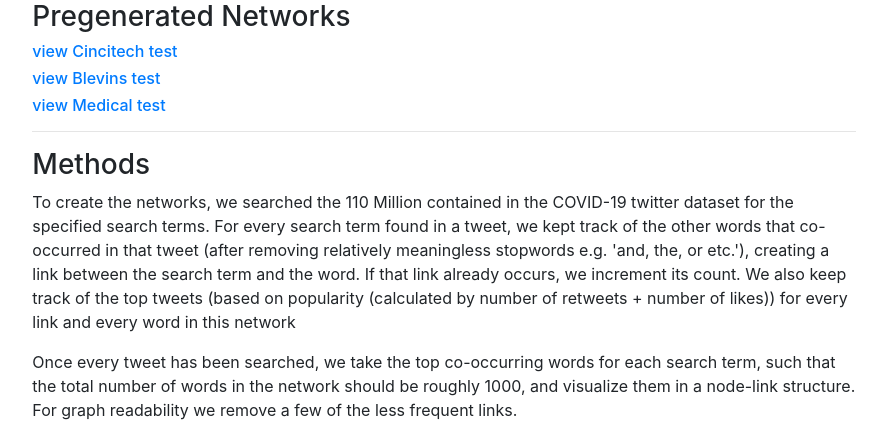
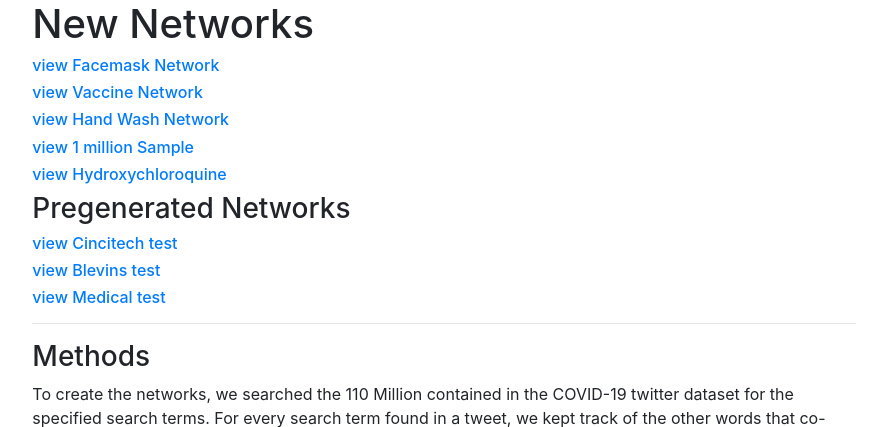
Before and after one commit to ucdscenter/covid_social_media, a Django app: page / in a window 1280 px wide. Shown: the part 56-483 px from the top of the page, without its empty margins (196-1081 px from the left). Run offline with Django 3.2, Linux system fonts and the light colour scheme; some libraries are stand-ins or nearby versions.

Commit message:
updating things

```diff
--- a/twitter_network/ESSearch.py
+++ b/twitter_network/ESSearch.py
@@ -12,7 +12,7 @@ class ESSearch:
             use_ssl=True,
             verify_certs=True,
             connection_class=RequestsHttpConnection,
-            timeout=60
+            timeout=200
         )
         self.es_index = es_index
 
--- a/twitter_network/static/twitter_network/src/webgl_network.js
+++ b/twitter_network/static/twitter_network/src/webgl_network.js
@@ -160,8 +160,8 @@ async function wrapper(){
 		*/
 		scoreScale = d3.scaleLinear().domain([0, max_score]).range([1, 30])
 		popScale = d3.scaleLinear().domain([0, max_pop]).range([1, 30])
-		xScale = d3.scaleLinear().domain(x_extent).range([-150, 150])
-		yScale = d3.scaleLinear().domain(y_extent).range([-150, 150])
+		xScale = d3.scaleLinear().domain(x_extent).range([-100, 100])
+		yScale = d3.scaleLinear().domain(y_extent).range([-70, 70])
 
 		geometry.setAttribute( 'position', new THREE.Float32BufferAttribute(data.nodes.map(function(d){
 			var x = xScale(d[[4]])
--- a/twitter_network/templates/twitter_network/index.html
+++ b/twitter_network/templates/twitter_network/index.html
@@ -4,6 +4,12 @@
 <div class="row">
 	<div class="col-2"></div>
 	<div class="col-8">
+<h1>New Networks</h1>
+<h6><a href="twitter_network/webgl_network?identifier=facemask_OR_face_maskfastgreedy">view Facemask Network</a></h6>
+<h6><a href="twitter_network/webgl_network?identifier=vaccinefastgreedy">view Vaccine Network</a></h6>
+<h6><a href="twitter_network/webgl_network?identifier=hand_AND_wash_OR_hands_AND_washfastgreedy">view Hand Wash Network</a></h6>
+<h6><a href="twitter_network/webgl_network?identifier=fastgreedy">view 1 million Sample</a></h6>
+<h6><a href="twitter_network/webgl_network?identifier=hydroxychloroquinefastgreedy">view Hydroxychloroquine</a></h6>
 <h3>Pregenerated Networks</h3>
 <h6><a href="show_network?identifier=Cincitech">view Cincitech test</a></h6>
 <h6><a href="show_network?identifier=Blevins">view Blevins test</a></h6>
```
Also changed, not shown: requirements_v2.txt (added, +36 -0 lines), twitter_network/TweetNetworkCreator.py (+5 -7 lines).
